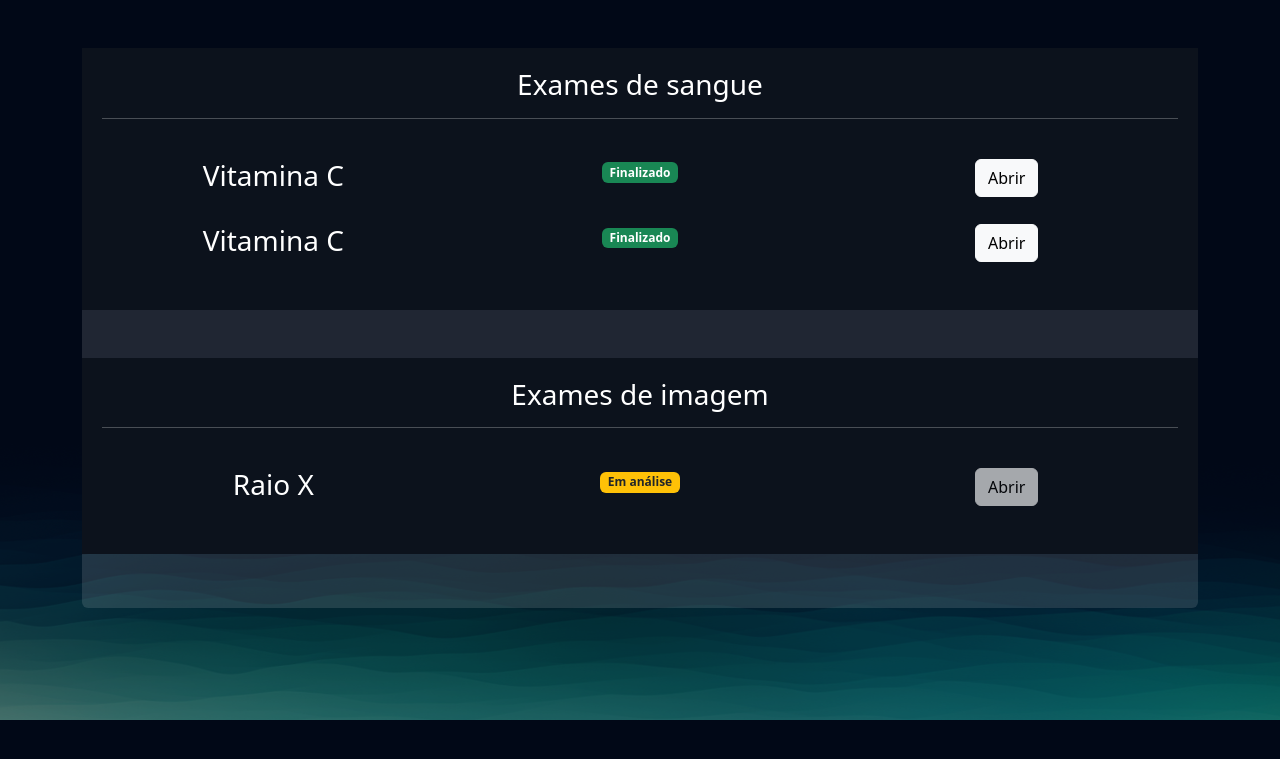
After one commit to ANDERSONGUASSU/vitalab_psw, a Django app: page /exams/manage_exams/ in a window 1280 px wide. The commit adds this page. Shown: the top 759 px of the page. Run offline with Django 4.2, Linux system fonts and the light colour scheme; a user stored in the database is signed in; data comes from the database, SQL or seed files in the repository.

Commit message:
melhorando

```diff
--- a/exams/models.py
+++ b/exams/models.py
@@ -1,5 +1,6 @@
 from django.db import models
 from django.contrib.auth.models import User
+from django.utils.safestring import mark_safe
 
 
 class TypesExams(models.Model):
@@ -28,10 +29,20 @@ class MedicalTestInquiries(models.Model):
     status = models.CharField(max_length=2, choices=choice_status)
     result = models.FileField(upload_to="results", null=True, blank=True)
     requires_password = models.BooleanField(default=False)
-    paasword = models.CharField(max_length=16, null=True, blank=True)
+    password = models.CharField(max_length=16, null=True, blank=True)
 
     def __str__(self):
         return f'{self.user} | {self.exam.name}'
+
+    def badge_template(self):
+        if self.status == "E":
+            classes = 'bg-warning text-dark'
+            text = "Em análise"
+        elif self.status == "F":
+            classes = 'bg-success'
+            text = "Finalizado"
+
+        return mark_safe(f'<span class= "badge {classes}">{text}</span>')
 
 
 class ExaminationOrders(models.Model):
--- /dev/null
+++ b/exams/templates/manage_exams.html
@@ -0,0 +1,72 @@
+{% extends "bases/base.html" %}
+{% load static %}
+
+{% block 'head' %}
+    <link href="{% static 'exams/css/exams.css' %}" rel="stylesheet">
+    <link href="{% static 'exams/css/manage_exams.css' %}" rel="stylesheet">
+    <link href="{% static 'exams/css/manage_order.css' %}" rel="stylesheet">
+{% endblock 'head' %}
+
+
+{% block 'content' %}
+    <br>
+    <br>
+    <div class="container">
+        {% if messages %}
+            <br>
+            {% for message in messages %}
+            <div class="alert {{ message.tags }}">{{ message }}</div>
+            {% endfor %}
+        {% endif %}
+        <div class="card card-view">
+
+            <div class="sub-card">
+                <h3>Exames de sangue</h3>
+                <hr>
+                <br>
+                {% for exam in exams  %}
+                    {% if  exam.exam.type_exam == 'S'%}
+                        <div class="row">
+                            <div class="col-md"><h3>{{exam.exam.name}}</h3></div>
+                            <div class="col-md">{{exam.badge_template}}</div>
+                            <div class="col-md">
+                                {% if exam.status == 'F' %}
+                                    <a href="{% url "allow_opening_exam" exam.id %}" class="btn btn-light">Abrir</a>
+                                {% else %}
+                                    <a href="#" class="btn btn-light disabled">Abrir</a>
+                                {% endif %}
+                            </div>
+                        </div>
+                        <br>
+                    {% endif %}
+                {% endfor %}
+            </div>
+            <br>
+            <br>
+            <div class="sub-card">
+                <h3>Exames de imagem</h3>
+                <hr>
+                <br>
+                {% for exam in exams  %}
+                    {% if  exam.exam.type_exam == 'I'%}
+                        <div class="row">
+                            <div class="col-md"><h3>{{exam.exam.name}}</h3></div>
+                            <div class="col-md">{{exam.badge_template}}</div>
+                            <div class="col-md">
+                                {% if exam.status == 'F' %}
+                                    <a href="{% url "allow_opening_exam" exam.id %}" class="btn btn-light">Abrir</a>
+                                {% else %}
+                                    <a href="#" class="btn btn-light disabled">Abrir</a>
+                                {% endif %}
+                            </div>
+                        </div>
+                        <br>
+                    {% endif %}
+                {% endfor %}
+            </div>
+
+        </div>
+
+    </div>
+
+{% endblock 'content' %}
--- a/exams/templates/menage_orders.html
+++ b/exams/templates/manage_orders.html
@@ -3,7 +3,7 @@
 
 {% block 'head' %}
     <link href="{% static 'exams/css/exams.css' %}" rel="stylesheet">
-    <link href="{% static 'exams/css/menage_order.css' %}" rel="stylesheet">
+    <link href="{% static 'exams/css/manage_order.css' %}" rel="stylesheet">
 {% endblock 'head' %}
 
 
--- a/exams/urls.py
+++ b/exams/urls.py
@@ -6,7 +6,12 @@ urlpatterns = [
          name="medical_test_inquiries"),
     path('close_order/', views.close_order,
          name="close_order"),
-    path('menage_orders/', views.menage_orders, name="menage_orders"),
+    path('manage_orders/', views.manage_orders, name="manage_orders"),
     path('cancel_orders/<int:order_id>', views.cancel_orders,
          name="cancel_orders"),
+    path('manage_exams/', views.manage_exams, name="manage_exams"),
+    path('allow_opening_exam/<int:exam_id>', views.allow_opening_exam,
+         name="allow_opening_exam"),
+    path('request_exam_passoword/<int:exam_id>', views.request_exam_passoword,
+         name="request_exam_passoword"),
 ]
--- a/exams/views.py
+++ b/exams/views.py
@@ -56,24 +56,56 @@ def close_order(request):
 
     messages.add_message(request, constants.SUCCESS,
                          'Pedido de exame concluído com sucesso!')
-    return redirect('/exams/menage_orders/')
+    return redirect('/exams/manage_orders/')
 
 
-def menage_orders(request):
+@login_required
+def manage_orders(request):
     exams_orders = ExaminationOrders.objects.filter(user=request.user)
-    return render(request, 'menage_orders.html',
+    return render(request, 'manage_orders.html',
                   {'exams_orders': exams_orders})
 
 
+@login_required
 def cancel_orders(request, order_id):
     order = ExaminationOrders.objects.get(id=order_id)
     if order.user == request.user:
         messages.add_message(request, constants.ERROR,
                              'Esse pedido não é seu!')
-        return redirect('/exams/menage_orders/')
+        return redirect('/exams/manage_orders/')
 
     order.scheduled = False
     order.save()
     messages.add_message(request, constants.SUCCESS,
                          'Pedido de exame cancelado com sucesso!')
-    return redirect('/exams/menage_orders/')
+    return redirect('/exams/manage_orders/')
+
+
+@login_required
+def manage_exams(request):
+    exams = MedicalTestInquiries.objects.filter(user=request.user)
+    return render(request, 'manage_exams.html', {'exams': exams})
+
+
+@login_required
+def allow_opening_exam(request, exam_id):
+    exam = MedicalTestInquiries.objects.get(id=exam_id)
+    if not exam.requires_password:
+        # todo: verificar se tem o PDF do resultado
+        return redirect(exam.result.url)
+    return redirect(f'/exams/request_exam_passoword/{exam_id}')
+
+
+@login_required
+def request_exam_passoword(request, exam_id):
+    exam = MedicalTestInquiries.objects.get(id=exam_id)
+    if request.method == "GET":
+        return render(request, 'request_exam_passoword.html', {'exam': exam})
+    elif request.method == "POST":
+        password = request.POST.get("password")
+        # TODo: validar se o exame é do usuário
+        if password == exam.password:
+            return redirect(exam.result.url)
+        else:
+            messages.add_message(request, constants.ERROR, 'Senha inválida')
+            return redirect(f'/exams/request_exam_passoword/{exam.id}')
--- a/templates/bases/base.html
+++ b/templates/bases/base.html
@@ -6,6 +6,8 @@
     <meta name="viewport" content="width=device-width, initial-scale=1.0">
     <title>VitaLab</title>
     <link href="https://cdn.jsdelivr.net/npm/bootstrap@5.3.1/dist/css/bootstrap.min.css" rel="stylesheet">
+    <link href="{% static 'geral/css/base.css' %}" rel="stylesheet">
+
     {% block 'head' %}{% endblock 'head' %}
 </head>
 <body>
--- /dev/null
+++ b/templates/static/exams/css/manage_exams.css
@@ -0,0 +1,4 @@
+.sub-card{
+    background-color: var(--dark-color);
+    padding: 20px;
+}
--- a/vitalab/urls.py
+++ b/vitalab/urls.py
@@ -1,9 +1,11 @@
 
 from django.contrib import admin
 from django.urls import path, include
+from django.conf import settings
+from django.conf.urls.static import static
 
 urlpatterns = [
     path('admin/', admin.site.urls),
     path('users/', include('users.urls')),
     path('exams/', include('exams.urls')),
-]
+] + static(settings.MEDIA_URL, document_root=settings.MEDIA_ROOT)
```
Also changed, not shown: exams/templates/request_exam_passoword.html (added, +36 -0 lines), db.sqlite3, exams/migrations/0003_rename_paasword_medicaltestinquiries_password.py (added), templates/static/exams/css/manage_order.css (renamed from templates/static/exams/css/menage_order.css).
